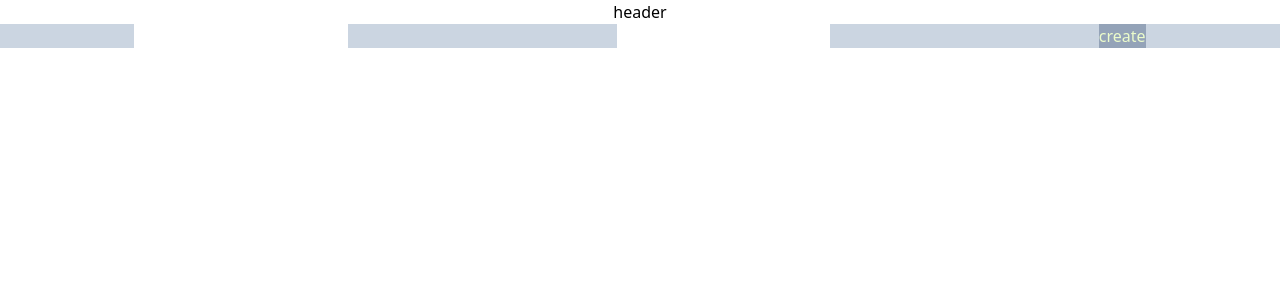
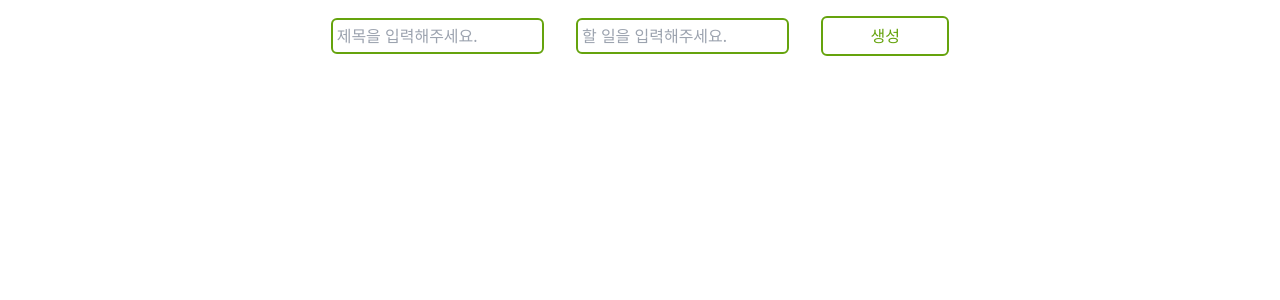
Before and after one commit to 0dytpq0/practice-projects, a React (Vite) app in the folder Todo-React/: page / in a window 1280 px wide. Shown: the top 300 px of the page. Built offline with nearby package versions, Linux system fonts and the light colour scheme.

Commit message:
css 마무리

```diff
--- a/Todo-React/src/index.css
+++ b/Todo-React/src/index.css
@@ -9,20 +9,32 @@
   .container {
     @apply w-screen h-screen mx-auto my-0;
   }
-  .inputBox-button {
-    @apply bg-slate-400 text-lime-100;
-  }
+
   .inputBox-container {
     @apply flex flex-col items-center w-full;
+
+    .inputBox-section {
+      @apply flex justify-center items-center w-full;
+
+      .inputBox-input {
+        @apply w-1/6 border-2 border-lime-600 rounded-md p-1 m-4;
+      }
+
+      .inputBox-button {
+        @apply w-32 h-10 m-4 rounded-md border-2 border-lime-600 bg-white text-lime-600;
+      }
+    }
   }
-  .inputBox-section {
-    @apply bg-slate-300 flex justify-around w-full;
-  }
-  .inputBox-input {
-    @apply w-1/6;
-  }
+
   .card-container {
     @apply flex w-full overflow-x-scroll;
+
+    .have {
+      @apply border-lime-600;
+    }
+    .done {
+      @apply border-cyan-700;
+    }
 
     .card {
       @apply flex flex-col min-w-72 w-72 h-60 items-center justify-around border-2 rounded-xl m-5;
@@ -36,6 +48,9 @@
       .card-buttonBox {
         @apply w-full flex flex-row justify-around;
       }
+      button {
+        @apply w-24 bg-slate-300 text-gray-50 rounded-3xl;
+      }
     }
   }
 }
--- a/Todo-React/src/presenter/Card.jsx
+++ b/Todo-React/src/presenter/Card.jsx
@@ -16,7 +16,7 @@ export const Card = ({ allTodos, setAllTodos, isDone }) => {
   const cards = isDone
     ? doneTodos &&
       doneTodos.map((todo) => (
-        <div key={todo.id} className="card">
+        <div key={todo.id} className="card done">
           <div className="card-title">{todo.title}</div>
           <div className="card-description">{todo.description}</div>
           <div className="card-buttonBox">
@@ -37,15 +37,19 @@ export const Card = ({ allTodos, setAllTodos, isDone }) => {
       ))
     : haveTodos &&
       haveTodos.map((todo) => (
-        <div key={todo.id} className="card">
+        <div key={todo.id} className="card have">
           <div className="card-title">{todo.title}</div>
           <div className="card-description">{todo.description}</div>
           <div className="card-buttonBox">
             <Button
-              onClickFunction={() => onDeleteTodo({ todo, setAllTodos })}
+              className="delete-button"
+              onClickFunction={() =>
+                onDeleteTodo({ todo, allTodos, setAllTodos })
+              }
               text="삭제"
             />
             <Button
+              className="complete-button"
               onClickFunction={() =>
                 onCompleteTodo({ todo, allTodos, setAllTodos })
               }
--- a/Todo-React/src/presenter/Input.jsx
+++ b/Todo-React/src/presenter/Input.jsx
@@ -1,6 +1,7 @@
-export const Input = ({ onChangeFunction }) => {
+export const Input = ({ onChangeFunction, placeholder }) => {
   return (
     <input
+      placeholder={placeholder}
       className="inputBox-input"
       onChange={(e) => {
         onChangeFunction(e);
--- a/Todo-React/src/presenter/InputBox.jsx
+++ b/Todo-React/src/presenter/InputBox.jsx
@@ -16,9 +16,9 @@ export const InputBox = ({ allTodos, setAllTodos }) => {
   };
   return (
     <div className="inputBox-container">
-      <div className="inputBox-header">header</div>
-      <div className="inputBox-section">
+      <form className="inputBox-section">
         <Input
+          placeholder={"제목을 입력해주세요."}
           onChangeFunction={(e) => {
             const inputValue = e.target.value;
             const setter = setTitle;
@@ -26,6 +26,7 @@ export const InputBox = ({ allTodos, setAllTodos }) => {
           }}
         />
         <Input
+          placeholder={"할 일을 입력해주세요."}
           onChangeFunction={(e) => {
             const inputValue = e.target.value;
             const setter = setDescription;
@@ -37,9 +38,9 @@ export const InputBox = ({ allTodos, setAllTodos }) => {
           onClickFunction={() => {
             onCreate({ setAllTodos, newTodo, allTodos });
           }}
-          text={"create"}
+          text={"생성"}
         />
-      </div>
+      </form>
     </div>
   );
 };
```
